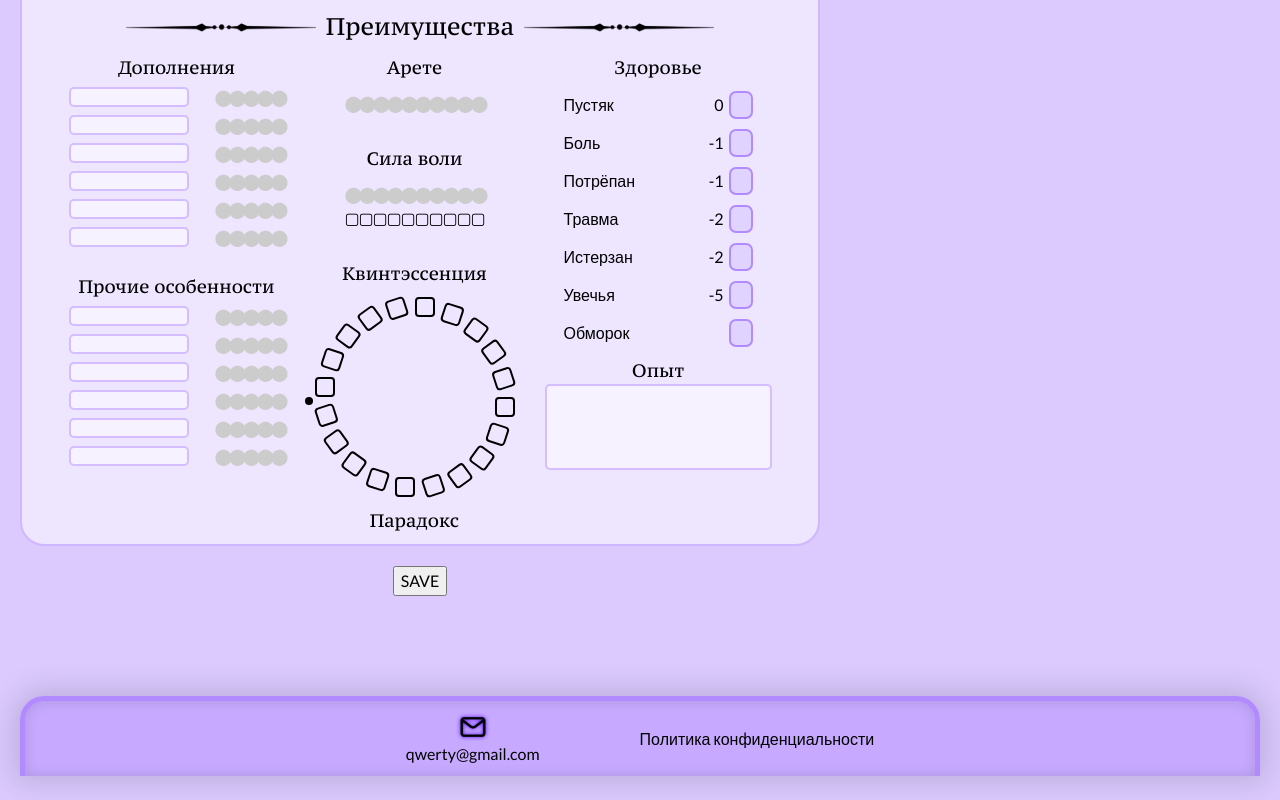
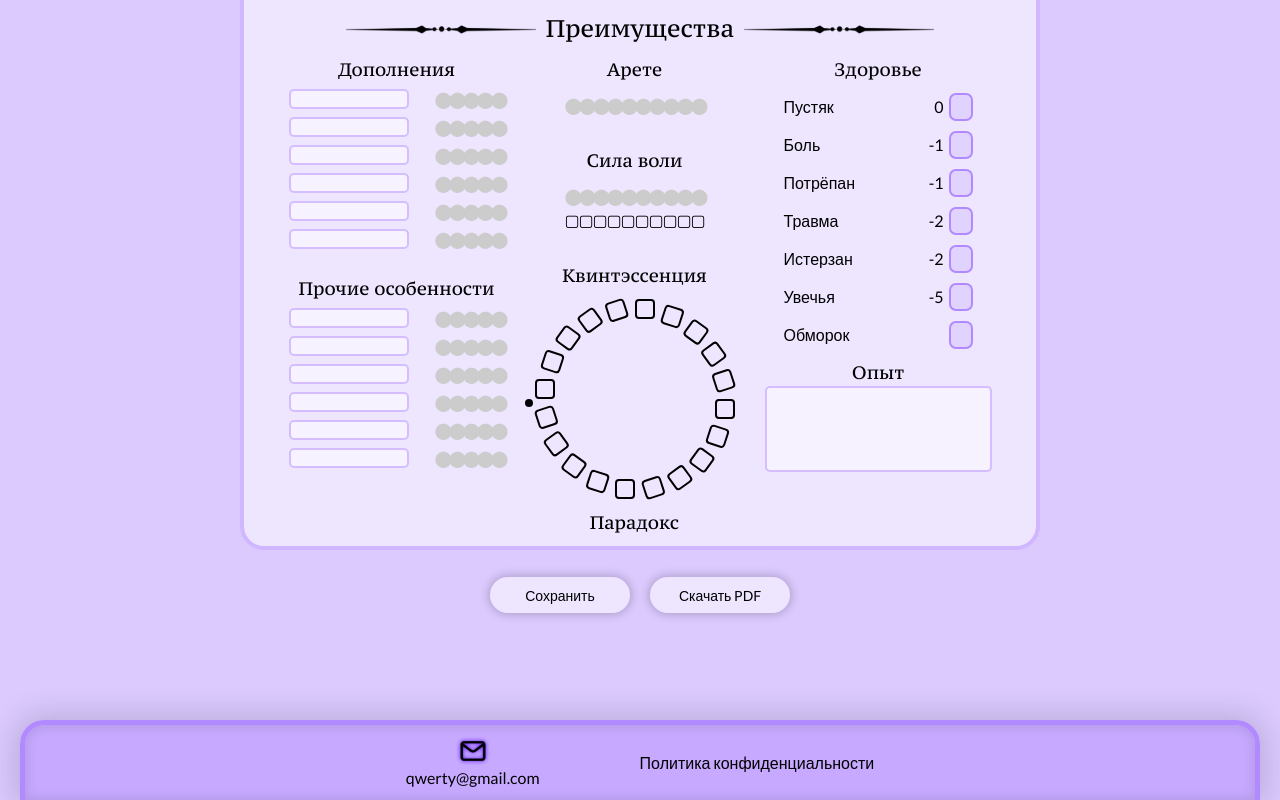
Before and after one commit to joysqwz/Pweb, a Vue app: page / in a window 1280 px wide. Shown: the part 1271-2071 px from the top of the page. Before the commit the page ends 2047 px from the top, so only its background shows below. Built offline with nearby package versions, Linux system fonts and the light colour scheme; no server answers.

Commit message:
add button save~download

```diff
--- a/src/assets/blocks/_content.scss
+++ b/src/assets/blocks/_content.scss
@@ -4,6 +4,9 @@
 .content {
 	flex-grow: 1;
 	margin-top: 100px;
+	display: flex;
+	justify-content: center;
+	align-items: center;
 
 	&__body {
 		display: flex;
@@ -35,9 +38,26 @@
 		}
 	}
 
+	&__menu {
+		display: flex;
+		justify-content: center;
+		align-items: center;
+		flex-direction: row;
+		gap: 20px;
+		height: 50px;
+
+		@include media.mobile-s {
+			width: 270px;
+			gap: 5px;
+		}
+	}
+
 	&__button {
 		@include mixins.reset-button;
 		position: relative;
+		display: flex;
+		justify-content: center;
+		align-items: center;
 		width: 60px;
 		height: 36px;
 		font-size: 14px;
@@ -57,6 +77,15 @@
 			border-color: var(--color-border-btn-save);
 		}
 
+		&--alt {
+			border-radius: 24px;
+			width: 140px;
+			background-color: rgba(255, 255, 255, 0.5);
+			backdrop-filter: blur(6px);
+			box-shadow: 0 0 10px 2px rgba(0, 0, 0, 0.2);
+			z-index: 1;
+		}
+
 		@include media.hover {
 			transform: translateY(-2px);
 		}
@@ -72,7 +101,7 @@
 		width: 100%;
 		background-color: rgba(255, 255, 255, 0.5);
 		backdrop-filter: blur(4px);
-		border: 2px solid var(--color-accent500);
+		border: 4px solid var(--color-accent500);
 		gap: 20px;
 		overflow: hidden;
 	}
--- a/src/pages/Main.vue
+++ b/src/pages/Main.vue
@@ -14,7 +14,7 @@
 								}">
 					Лист 1
 				</button>
-				<button
+				<!-- <button
 								type="button"
 								class="content__button"
 								id="btn-two"
@@ -46,7 +46,7 @@
 									'content__button--save': saveStates[4]
 								}">
 					Лист 4
-				</button>
+				</button> -->
 			</div>
 			<div class="content__wrapper">
 				<PageOne v-if="activePage === 1"></PageOne>
@@ -54,7 +54,10 @@
 				<PageThree v-if="activePage === 3"></PageThree>
 				<PageFour v-if="activePage === 4"></PageFour>
 			</div>
-			<button type="button" @click="setSavePage">SAVE</button>
+			<div class="content__menu">
+				<button type="button" class='content__button content__button--alt' @click="setSavePage">Сохранить</button>
+				<button type="button" class='content__button content__button--alt' @click="setSavePage">Скачать PDF</button>
+			</div>
 		</div>
 	</main>
 	<Footer></Footer>
```
